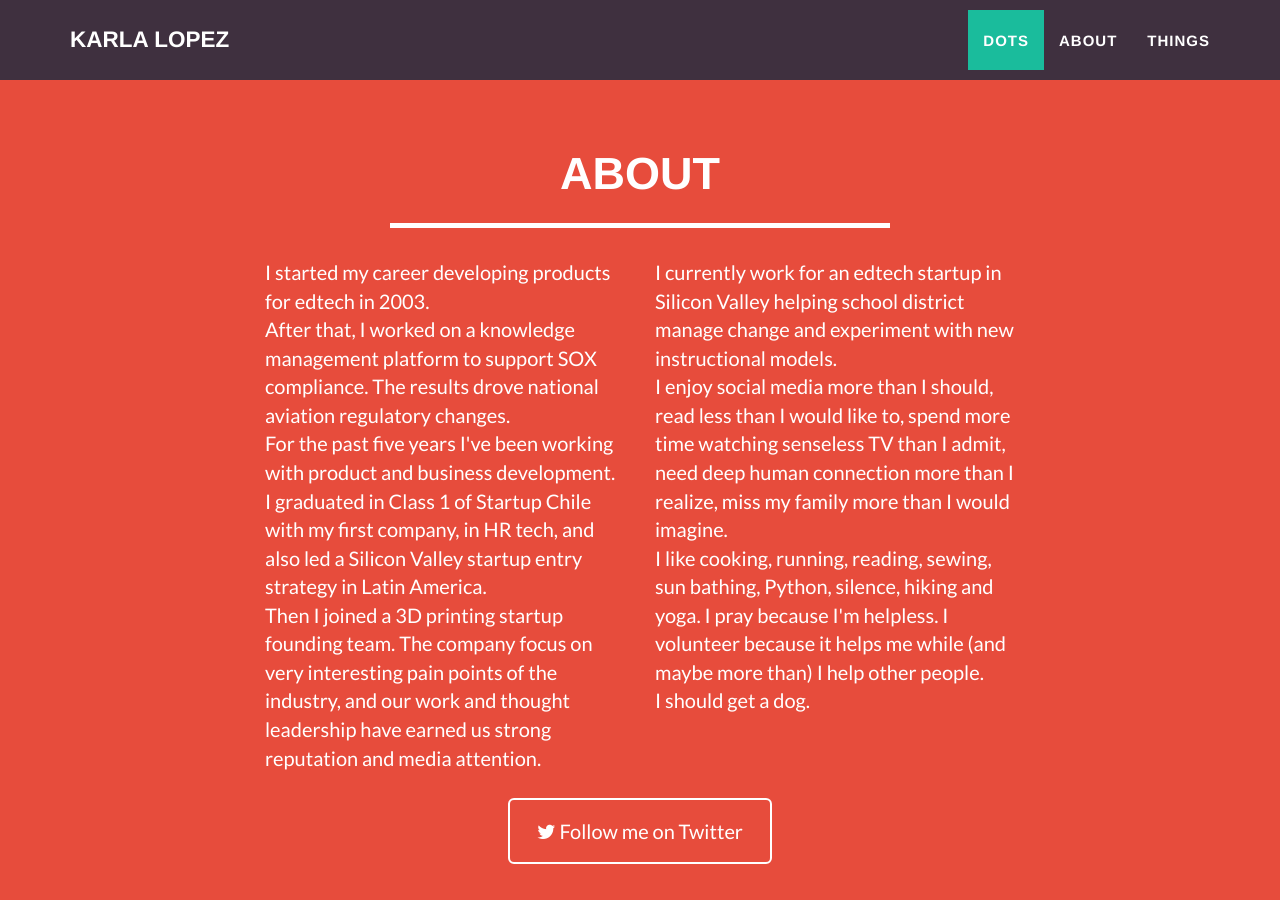
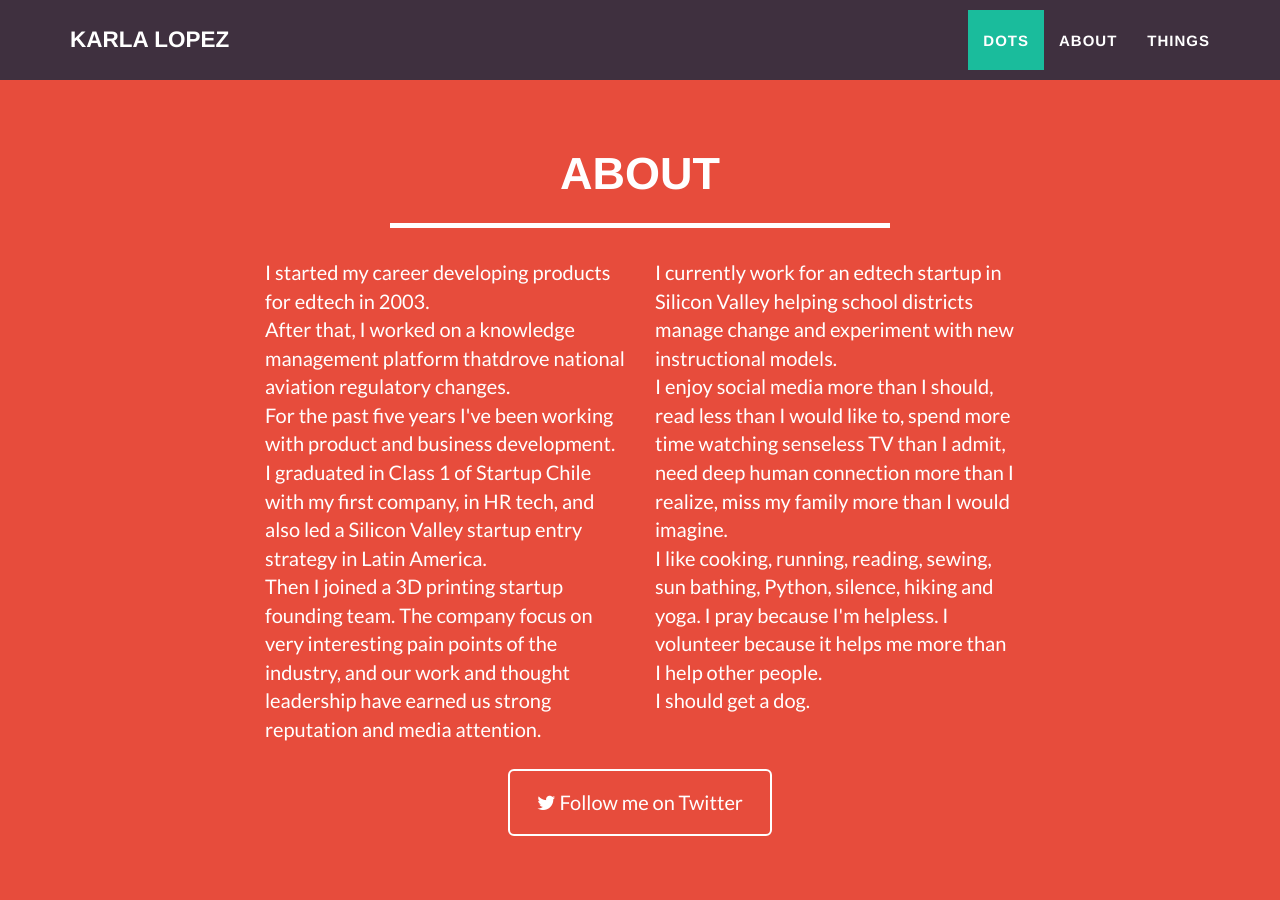
Before and after one commit to karlalopez/karlalopez.github.io, a Jekyll site: the page built from index.html, in a window 1280 px wide and 900 px high, scrolled down 2006 px. Built offline with Jekyll 4.4.1, drawn with Linux system fonts in a browser that asks for light colours.

Commit message:
Fixed Bio

```diff
--- a/_includes/about.html
+++ b/_includes/about.html
@@ -9,13 +9,13 @@
             </div>
             <div class="row">
                 <div class="col-lg-4 col-lg-offset-2">
-                    <p>I started my career developing products for edtech in 2003.<br>After that, I worked on a knowledge management platform to support SOX compliance. The results drove national aviation regulatory changes.
+                    <p>I started my career developing products for edtech in 2003.<br>After that, I worked on a knowledge management platform thatdrove national aviation regulatory changes.
                     <br>For the past five years I've been working with product and business development. I graduated in Class 1 of Startup Chile with my first company, in HR tech, and also led a Silicon Valley startup entry strategy in Latin America.<br> Then I joined a 3D printing startup founding team. The company focus on very interesting pain points of the industry, and our work and thought leadership have earned us strong reputation and media attention.</p>
                 </div>
                 <div class="col-lg-4">
-                    <p>I currently work for an edtech startup in Silicon Valley helping school district manage change and experiment with new instructional models.<br>
+                    <p>I currently work for an edtech startup in Silicon Valley helping school districts manage change and experiment with new instructional models.<br>
                     I enjoy social media more than I should, read less than I would like to, spend more time watching senseless TV than I admit, need deep human connection more than I realize, miss my family more than I would imagine.<br>
-                    I like cooking, running, reading, sewing, sun bathing, Python, silence, hiking and yoga. I pray because I'm helpless. I volunteer because it helps me while (and maybe more than) I help other people.<br>
+                    I like cooking, running, reading, sewing, sun bathing, Python, silence, hiking and yoga. I pray because I'm helpless. I volunteer because it helps me more than I help other people.<br>
                     I should get a dog.
                     </p>
                 </div>
```
